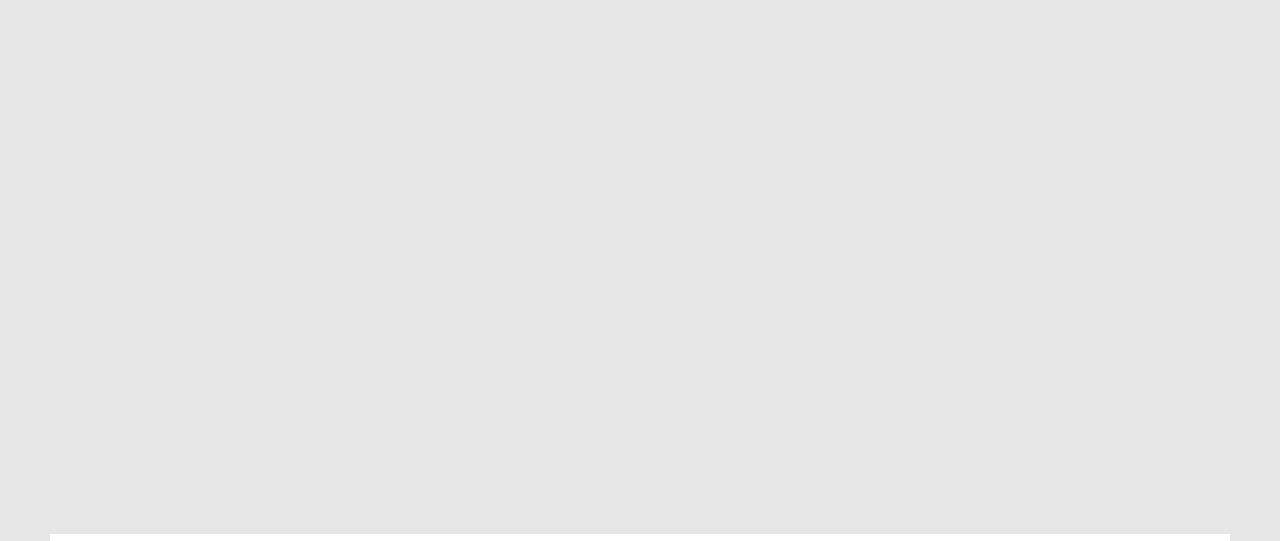
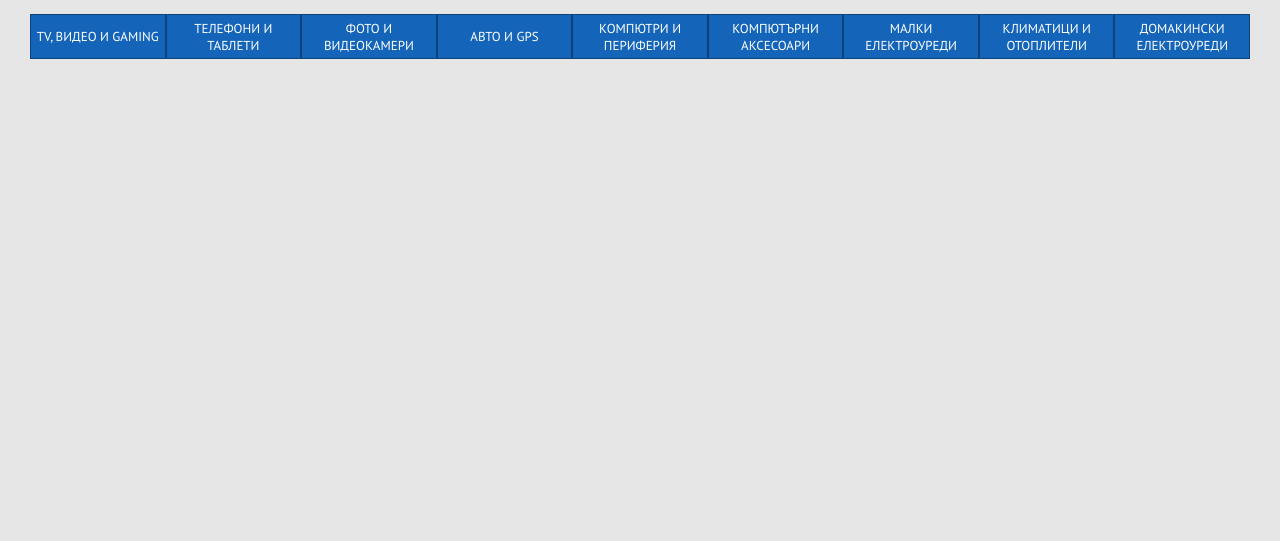
Before and after one commit to GeorgiHalembakov/Technopolis, a plain HTML site: page index.html in a window 1280 px wide. Shown: the part 140-681 px from the top of the page. Drawn offline with Linux system fonts and the light colour scheme.

Commit message:
working on main navigation

```diff
--- a/css/style.css
+++ b/css/style.css
@@ -1,5 +1,5 @@
 .wrapper{
-    max-width: 1200px;
+    max-width: 1240px;
     width: 100%;
     margin: 0 auto;
     padding: 0 10px;
@@ -130,6 +130,7 @@ header form button{
     flex-grow: 1;
     align-items: center;
     justify-content: center;
+    transition: all 200ms ease-out;
 }
 
 .cart-wrapper img{
@@ -141,6 +142,45 @@ header form button{
  background: #f2f2f2;
 }
 
+/* navigation styles */
+nav {
+    width: 100%;
+    height: 45px;
+    background: #1465B9;
+    margin-top: 30px;
+}
+nav > ul {
+    height: 100%;
+    display: flex;
+    justify-content: center;
+    align-items: center;
+    text-align: center;
+
+}
+nav > ul li{
+    flex: 1;
+    height: 100%;
+
+
+}
+nav > ul a{
+    width: 100%;
+    height: 100%;
+    color: #fff;
+    font-size: 13px;
+    display: flex;
+    justify-content: center;
+    align-items: center;
+    text-align: center;
+    border: 1px solid rgb(13, 66, 123);
+    transition: all 200ms ease-out;
+}
+
+nav > ul a:hover{
+    background: #fff;
+    color: #1465B9;
+    border: 1px solid #fff;
+}
 
 /* main styles */
 main{
--- a/index.html
+++ b/index.html
@@ -74,6 +74,37 @@
                 </div>
             </div>
         </header>
+        <nav>
+            <ul>
+                <li>
+                    <a href="">TV, ВИДЕО И GAMING</a>
+                </li>
+                <li>
+                    <a href="">ТЕЛЕФОНИ И ТАБЛЕТИ</a>
+                </li>
+                <li>
+                    <a href="">ФОТО И ВИДЕОКАМЕРИ</a>
+                </li>
+                <li>
+                    <a href="">АВТО И GPS</a>
+                </li>
+                <li>
+                    <a href="">КОМПЮТРИ И ПЕРИФЕРИЯ</a>
+                </li>
+                <li>
+                    <a href="">КОМПЮТЪРНИ АКСЕСОАРИ</a>
+                </li>
+                <li>
+                    <a href="">МАЛКИ ЕЛЕКТРОУРЕДИ</a>
+                </li>
+                <li>
+                    <a href="">КЛИМАТИЦИ И ОТОПЛИТЕЛИ</a>
+                </li>
+                <li>
+                    <a href="">ДОМАКИНСКИ ЕЛЕКТРОУРЕДИ</a>
+                </li>
+            </ul>
+        </nav>
         <main>
 
         </main>
```
